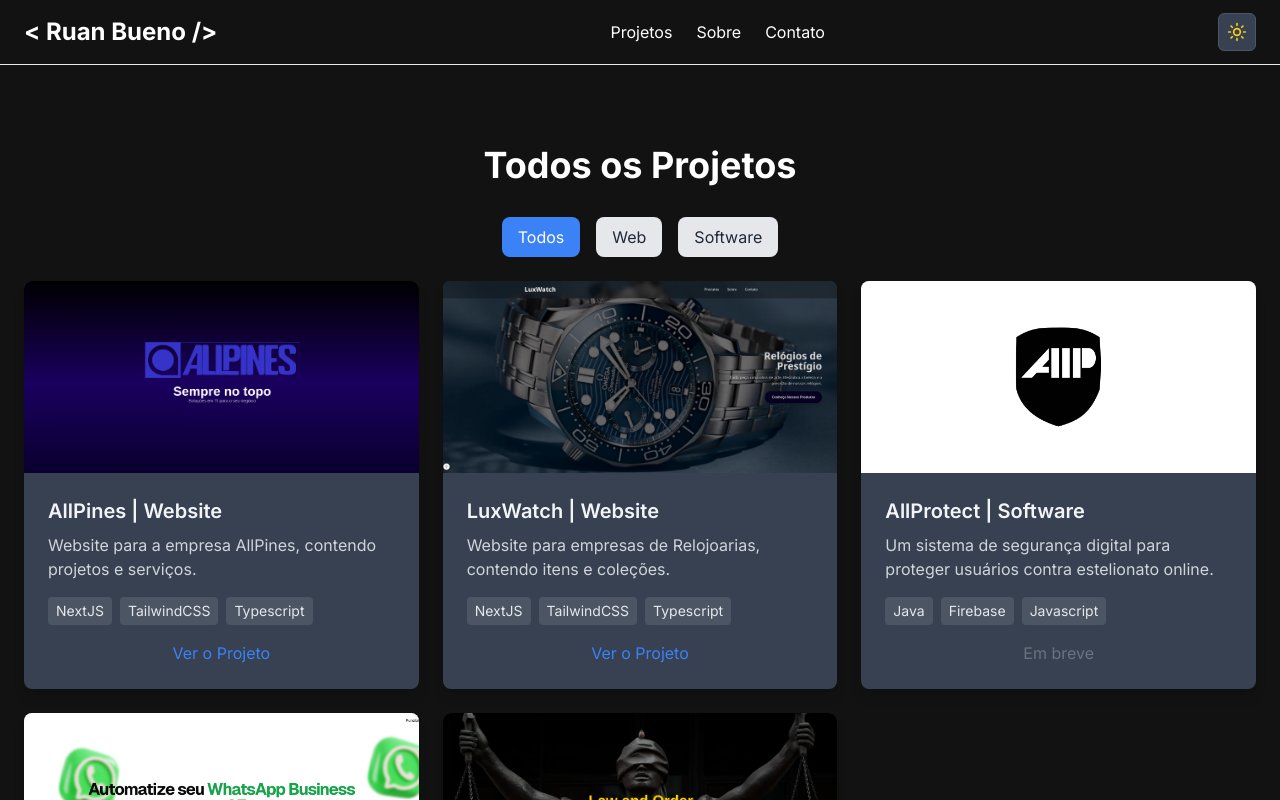
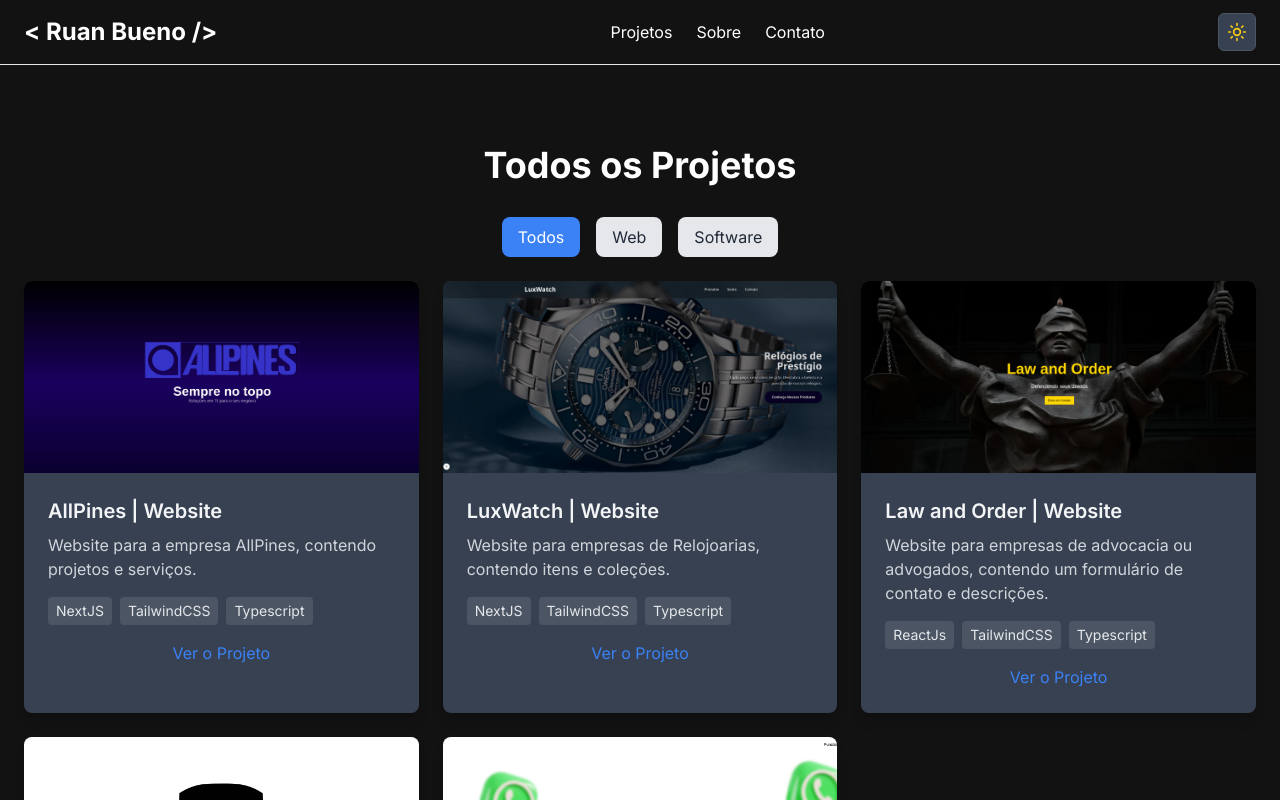
Before and after one commit to rbxyz/site-portfolio, a Next.js app: page /pages/projects in a window 1280 px wide. Shown: the top 800 px of the page. Built offline with nearby package versions, Linux system fonts and the light colour scheme.

Commit message:
law and order add

```diff
--- a/src/app/pages/projects/page.tsx
+++ b/src/app/pages/projects/page.tsx
@@ -63,12 +63,12 @@ const allProjects: Project[] = [
       "Website para empresas de advocacia ou advogados, contendo um formulário de contato e descrições.",
     imageUrl: "/lawandorder.png",
     technologies: ["ReactJs", "TailwindCSS", "Typescript"],
-    link: "",
+    link: "https://lawandorder-page.netlify.app/",
     type: "Web",
   },
   /*
   {
-    id: 6,
+    id: x,
     title: "Rubik | Blog",
     description:
       "Website para inscrição de editais, contendo um formulário de inscrição e descrições.",
```
